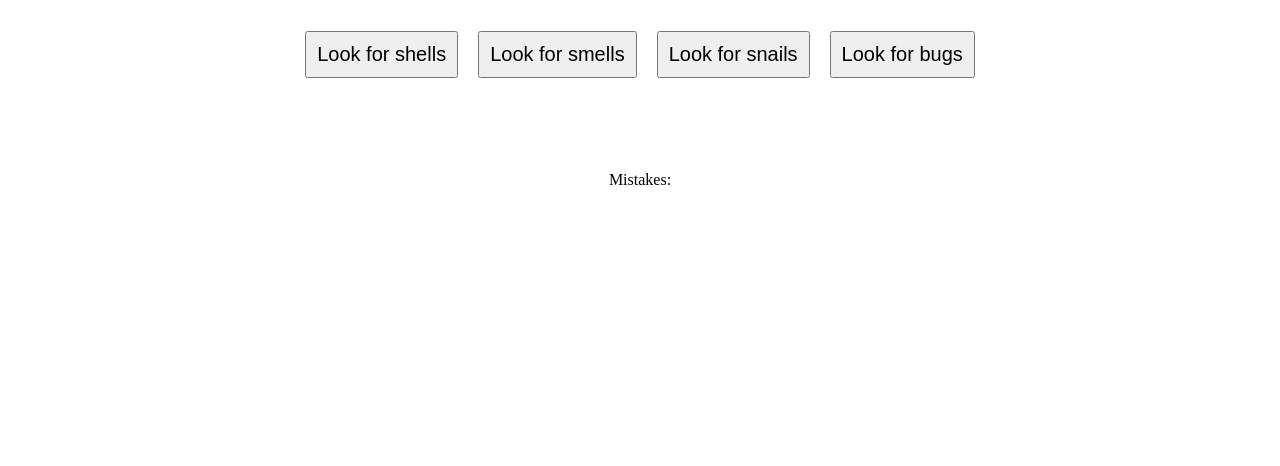
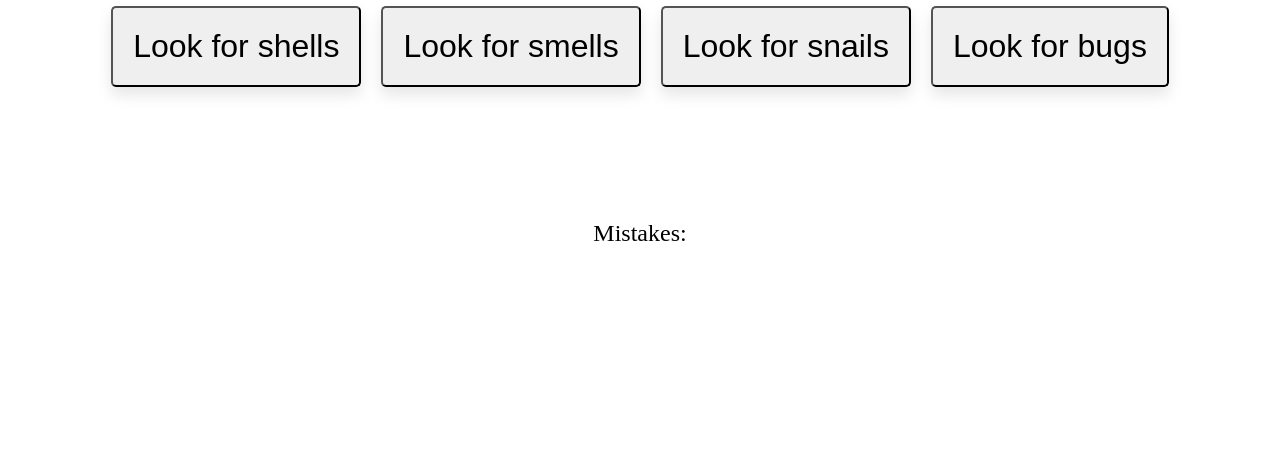
Before and after one commit to StanislavAlexandrov/exercise-with-questions-js, a plain HTML site: page index.html in a window 1280 px wide. Shown: the part 334-800 px from the top of the page. Drawn offline with nearby package versions, Linux system fonts and the light colour scheme.

Commit message:
fixed some css

```diff
--- a/src/styles.css
+++ b/src/styles.css
@@ -8,6 +8,7 @@ body {
     height: 100vh;
     flex-direction: column;
     gap: 20px;
+    font-size: 24px;
 }
 
 #options {
@@ -18,9 +19,15 @@ body {
 
 #options button {
     margin: 5px;
-    font-size: 20px;
-    padding: 10px;
+    font-size: 2rem; /* changed from 20px to 1.5rem */
+    padding: 20px; /* increased padding from 10px to 20px */
+    min-width: 120px; /* new */
+    min-height: 50px; /* new */
     -webkit-text-size-adjust: 100%; /* Prevent font scaling in landscape */
+    margin: 5px;
+
+    border-radius: 5px; /* Rounds the corners of the button */
+    box-shadow: 0px 8px 15px rgba(0, 0, 0, 0.1); /* Adds a subtle shadow */
 }
 
 #win-image {
@@ -30,3 +37,7 @@ body {
     height: auto;
     object-fit: contain;
 }
+
+#feedback {
+    font-size: 2rem;
+}
```
